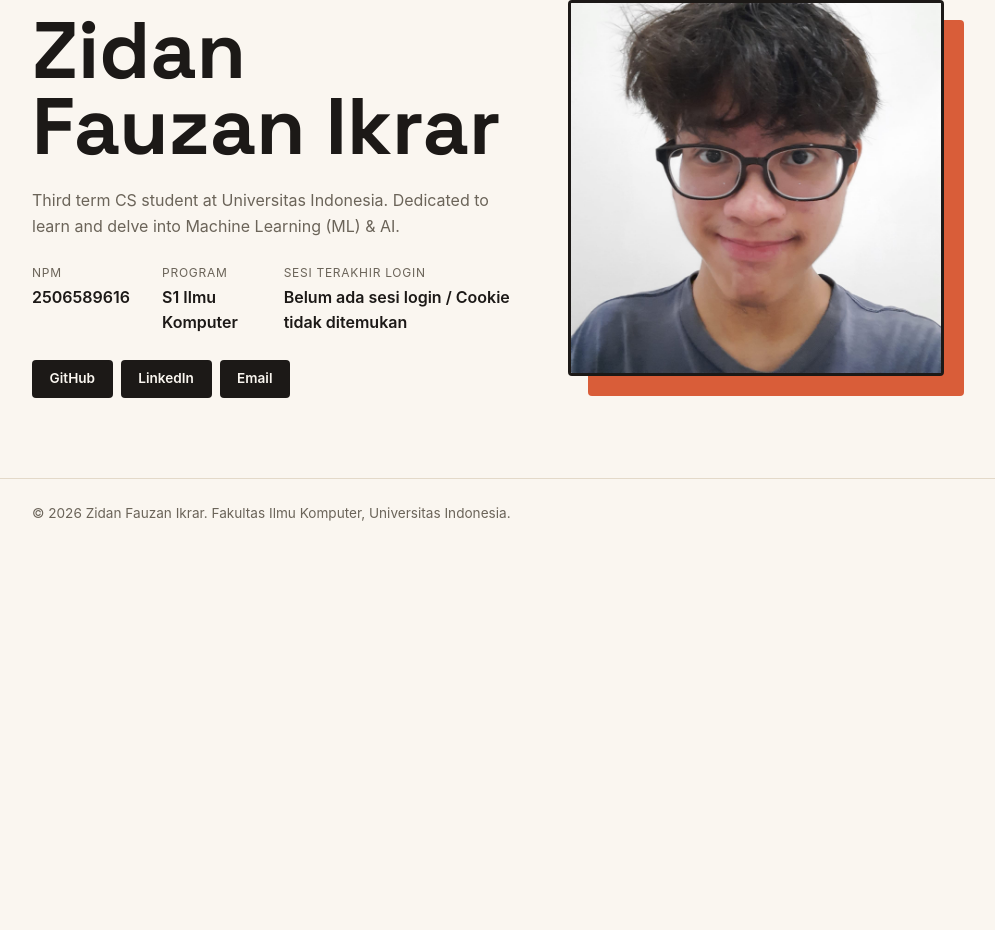
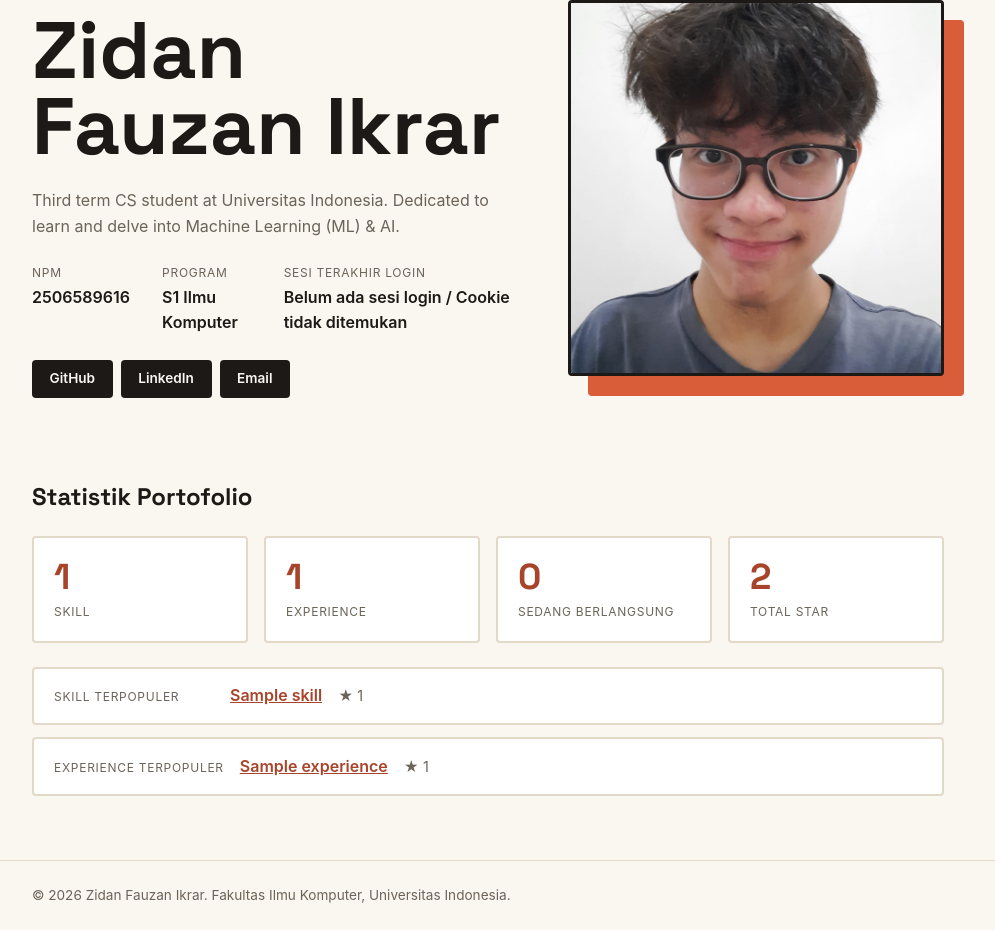
Before and after one commit to zidanfauzanikrar/myportofolio, a Django app: page / in a window 1280 px wide. Shown: the part 167-1097 px from the top of the page, without its empty margins (152-1147 px from the left). Before the commit the page ends 688 px from the top, so only its background shows below. Run offline with Django 5.2, Linux system fonts and the light colour scheme; tables that the repository leaves empty hold one stand-in row (values such as "Sample post").

Commit message:
feat: Added additional feature such as statistics/summary on main page

```diff
--- a/main/views.py
+++ b/main/views.py
@@ -1,5 +1,6 @@
 from django.contrib import messages
 from django.core import serializers
+from django.db.models import Q
 from django.db.models.aggregates import Count
 from django.http import HttpResponse, JsonResponse
 from django.shortcuts import get_object_or_404, redirect, render
@@ -58,6 +59,32 @@ def logout_user(request):
 
 # Main
 
+def _top_starred(model):
+    """Item dengan star terbanyak (seri: urut judul). None jika belum ada star."""
+    return (
+        model.objects.annotate(star_count=Count("starred_by"))
+        .filter(star_count__gt=0)
+        .order_by("-star_count", "title", "id")
+        .first()
+    )
+
+def get_portfolio_stats():
+    """Statistik publik portofolio: hanya angka dan judul item, tanpa data pengguna."""
+    experience_totals = Experience.objects.aggregate(
+        total=Count("id"),
+        ongoing=Count("id", filter=Q(ended_at__isnull=True)),
+    )
+    skill_stars = Skill.starred_by.through.objects.count()
+    experience_stars = Experience.starred_by.through.objects.count()
+    return {
+        "skill_count": Skill.objects.count(),
+        "experience_count": experience_totals["total"],
+        "ongoing_count": experience_totals["ongoing"],
+        "total_stars": skill_stars + experience_stars,
+        "top_skill": _top_starred(Skill),
+        "top_experience": _top_starred(Experience),
+    }
+
 def show_main(request):
     last_login = request.COOKIES.get('last_login', 'Belum ada sesi login / Cookie tidak ditemukan')
     context = {
@@ -69,6 +96,7 @@ def show_main(request):
             "and delve into Machine Learning (ML) & AI."
         ),
         "last_login": last_login,
+        "stats": get_portfolio_stats(),
     }
     return render(request, "index.html", context)
 
--- a/static/css/style.css
+++ b/static/css/style.css
@@ -1112,10 +1112,94 @@ h1,
     .portofolio-grid, .skill-grid, .experience-grid { grid-template-columns: 1fr; }
 }
 
+/* ===== Dark mode: teks di dalam modal (popover) ===== */
+/* Elemen [popover] memakai warna bawaan browser (CanvasText = hitam), */
+/* jadi label dan judul tidak ikut --ink saat tema gelap. */
 .experience-form-modal,
 .skill-form-modal,
 .experience-delete-modal,
 .skill-delete-modal { color: var(--ink); }
 
+/* Beri tahu browser tema aktif agar kontrol bawaan (date picker, dropdown, scrollbar) ikut gelap */
 :root { color-scheme: light; }
 :root[data-theme="dark"] { color-scheme: dark; }
+
+/* ===== Statistik di halaman utama ===== */
+.stats {
+    padding: 0 0 4rem;
+}
+
+.stats-title {
+    font-family: "Space Grotesk", -apple-system, sans-serif;
+    font-size: 1.5rem;
+    margin-bottom: 1.25rem;
+}
+
+.stats-grid {
+    display: grid;
+    grid-template-columns: repeat(auto-fit, minmax(150px, 1fr));
+    gap: 1rem;
+    margin-bottom: 1.5rem;
+}
+
+.stat-card {
+    display: flex;
+    flex-direction: column;
+    gap: 0.25rem;
+    padding: 1.25rem;
+    background-color: var(--surface);
+    border: 2px solid var(--line);
+    border-radius: var(--radius);
+}
+
+.stat-value {
+    font-family: "Space Grotesk", -apple-system, sans-serif;
+    font-size: 2.25rem;
+    font-weight: 700;
+    line-height: 1.1;
+    color: var(--accent-dark);
+}
+
+.stat-label {
+    font-size: 0.75rem;
+    text-transform: uppercase;
+    letter-spacing: 0.06em;
+    color: var(--text-muted);
+}
+
+.stats-highlights {
+    display: grid;
+    gap: 0.75rem;
+    list-style: none;
+}
+
+.stats-highlights li {
+    display: flex;
+    flex-wrap: wrap;
+    align-items: baseline;
+    gap: 0.25rem 1rem;
+    padding: 0.9rem 1.25rem;
+    background-color: var(--surface);
+    border: 2px solid var(--line);
+    border-radius: var(--radius);
+}
+
+.stats-highlights .stat-label {
+    min-width: 10rem;
+}
+
+.stats-highlights a {
+    font-weight: 600;
+    color: var(--accent-dark);
+    overflow-wrap: anywhere;
+}
+
+.stats-highlights a:hover {
+    color: var(--accent);
+}
+
+.stat-star,
+.stats-empty {
+    font-size: 0.9rem;
+    color: var(--text-muted);
+}
--- a/templates/index.html
+++ b/templates/index.html
@@ -39,5 +39,51 @@
                 </div>
             </div>
         </section>
+
+        <section class="stats" id="stats" aria-labelledby="stats-title">
+            <div class="container">
+                <h2 id="stats-title" class="stats-title">Statistik Portofolio</h2>
+
+                <div class="stats-grid">
+                    <div class="stat-card">
+                        <span class="stat-value">{{ stats.skill_count }}</span>
+                        <span class="stat-label">Skill</span>
+                    </div>
+                    <div class="stat-card">
+                        <span class="stat-value">{{ stats.experience_count }}</span>
+                        <span class="stat-label">Experience</span>
+                    </div>
+                    <div class="stat-card">
+                        <span class="stat-value">{{ stats.ongoing_count }}</span>
+                        <span class="stat-label">Sedang berlangsung</span>
+                    </div>
+                    <div class="stat-card">
+                        <span class="stat-value">{{ stats.total_stars }}</span>
+                        <span class="stat-label">Total star</span>
+                    </div>
+                </div>
+
+                <ul class="stats-highlights">
+                    <li>
+                        <span class="stat-label">Skill terpopuler</span>
+                        {% if stats.top_skill %}
+                            <a href="{% url 'main:show_skill' %}?title={{ stats.top_skill.title|urlencode }}">{{ stats.top_skill.title }}</a>
+                            <span class="stat-star">&#9733; {{ stats.top_skill.star_count }}</span>
+                        {% else %}
+                            <span class="stats-empty">Belum ada star</span>
+                        {% endif %}
+                    </li>
+                    <li>
+                        <span class="stat-label">Experience terpopuler</span>
+                        {% if stats.top_experience %}
+                            <a href="{% url 'main:show_experience' %}?title={{ stats.top_experience.title|urlencode }}">{{ stats.top_experience.title }}</a>
+                            <span class="stat-star">&#9733; {{ stats.top_experience.star_count }}</span>
+                        {% else %}
+                            <span class="stats-empty">Belum ada star</span>
+                        {% endif %}
+                    </li>
+                </ul>
+            </div>
+        </section>
     </main>
 {% endblock content %}
```
Also changed, not shown: main/tests_stats.py (added, +79 -0 lines).
